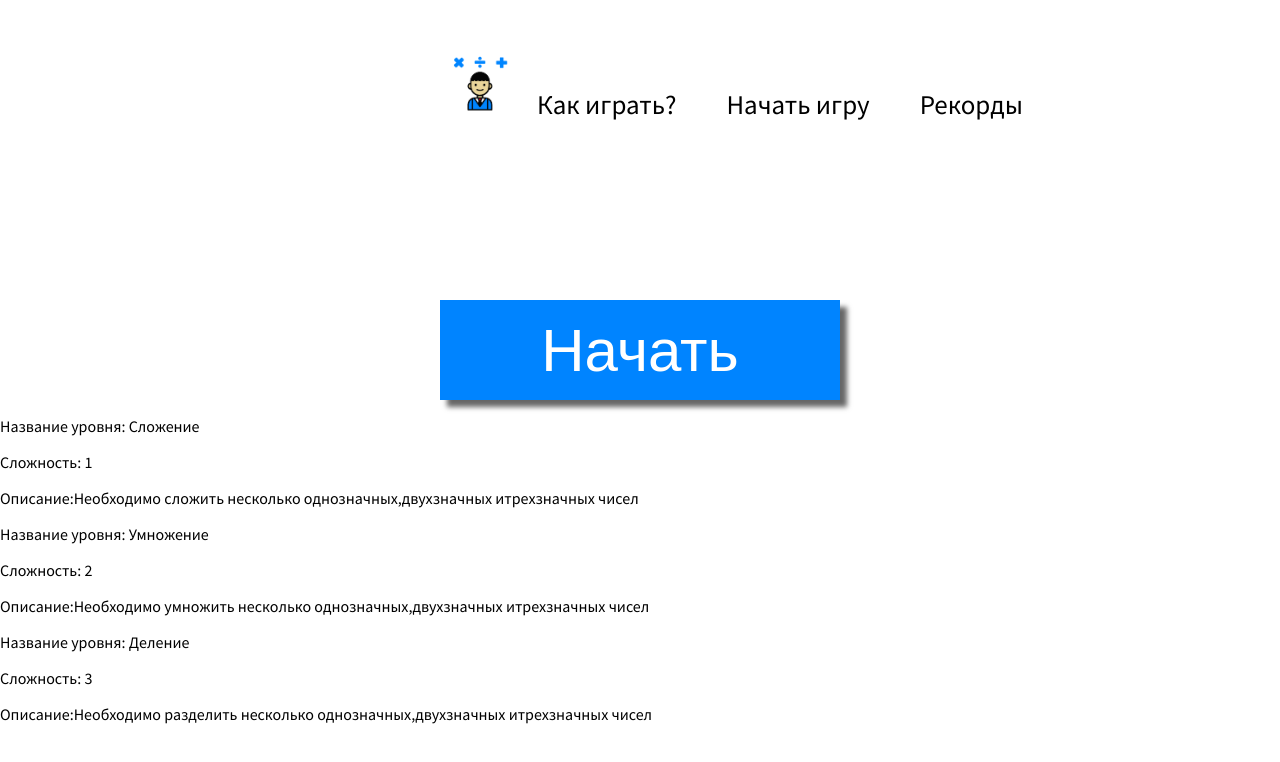
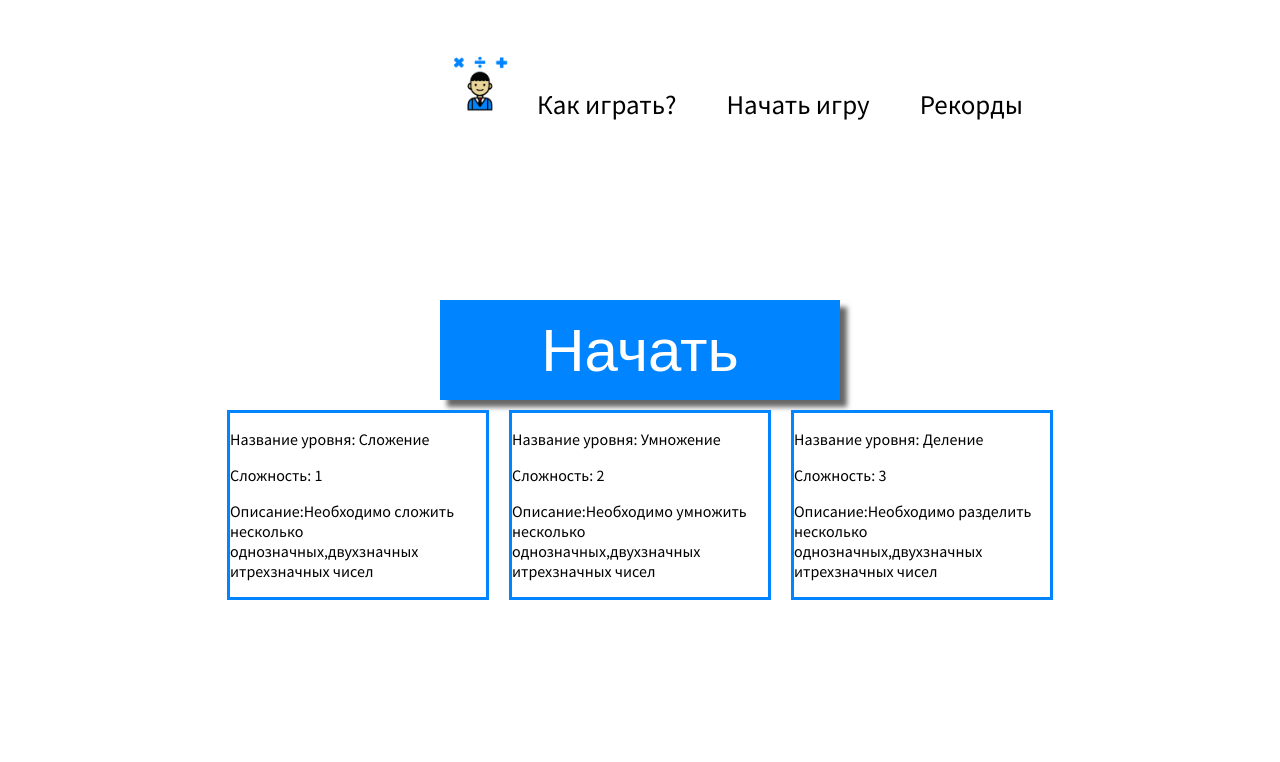
Before and after one commit to karjicoh987/mathgameonreact, a React (Create React App) app: page / in a window 1280 px wide. Shown: the top 762 px of the page. Built offline with nearby package versions, Linux system fonts and the light colour scheme.

Commit message:
add flex box for LvlCard

```diff
--- a/src/components/LvlPanel/LvlCard.js
+++ b/src/components/LvlPanel/LvlCard.js
@@ -1,10 +1,9 @@
 import React,{Component} from 'react'
-
+import './lvlstyle.css'
 class LvlCard extends Component{
     render(){
         return(
-            <div>
-                <div>
+                <div className = "lvlcard">
                     <p>
                         Название уровня: {this.props.title}
                     </p>
@@ -14,7 +13,6 @@ class LvlCard extends Component{
                     <p>
                         Описание:{this.props.description}</p>
                 </div>
-            </div>
         )
     }
 }
--- a/src/components/LvlPanel/LvlPanel.js
+++ b/src/components/LvlPanel/LvlPanel.js
@@ -1,6 +1,7 @@
 import React,{Component} from 'react'
 import LvlData from './LvlData'
 import LvlCard from './LvlCard'
+import './lvlstyle.css'
 
 class LvlPanel extends Component{
     render(){
@@ -8,7 +9,7 @@ class LvlPanel extends Component{
             (card,i) => <LvlCard key = {i} {...card}/>
         )
         return(
-            <div>
+            <div className = "Flex-box">
                 {LvlCards}
             </div>
 
--- /dev/null
+++ b/src/components/LvlPanel/lvlstyle.css
@@ -0,0 +1,10 @@
+.Flex-box{
+    display: flex;
+    justify-content: center;
+}
+
+.lvlcard{
+    border:3px solid #0084FF;
+    width:20%;
+    margin:10px;
+}
```
